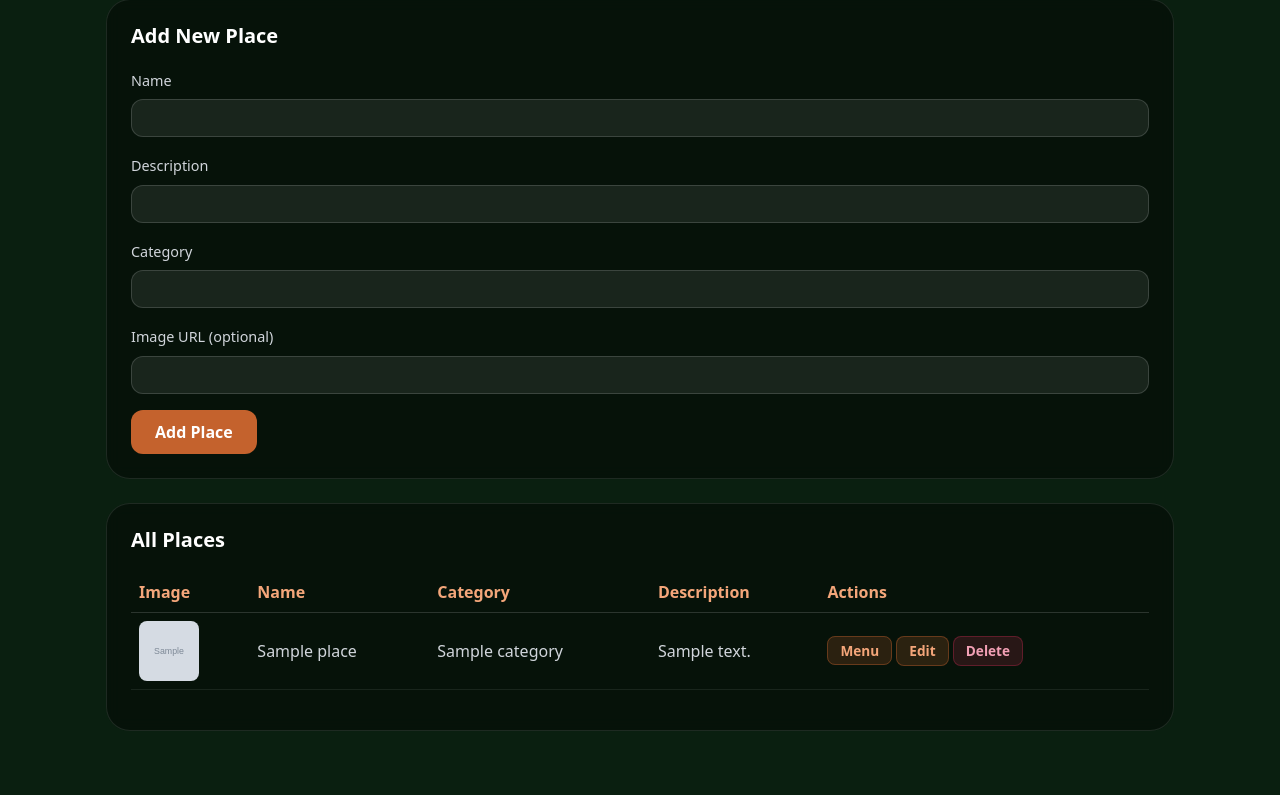
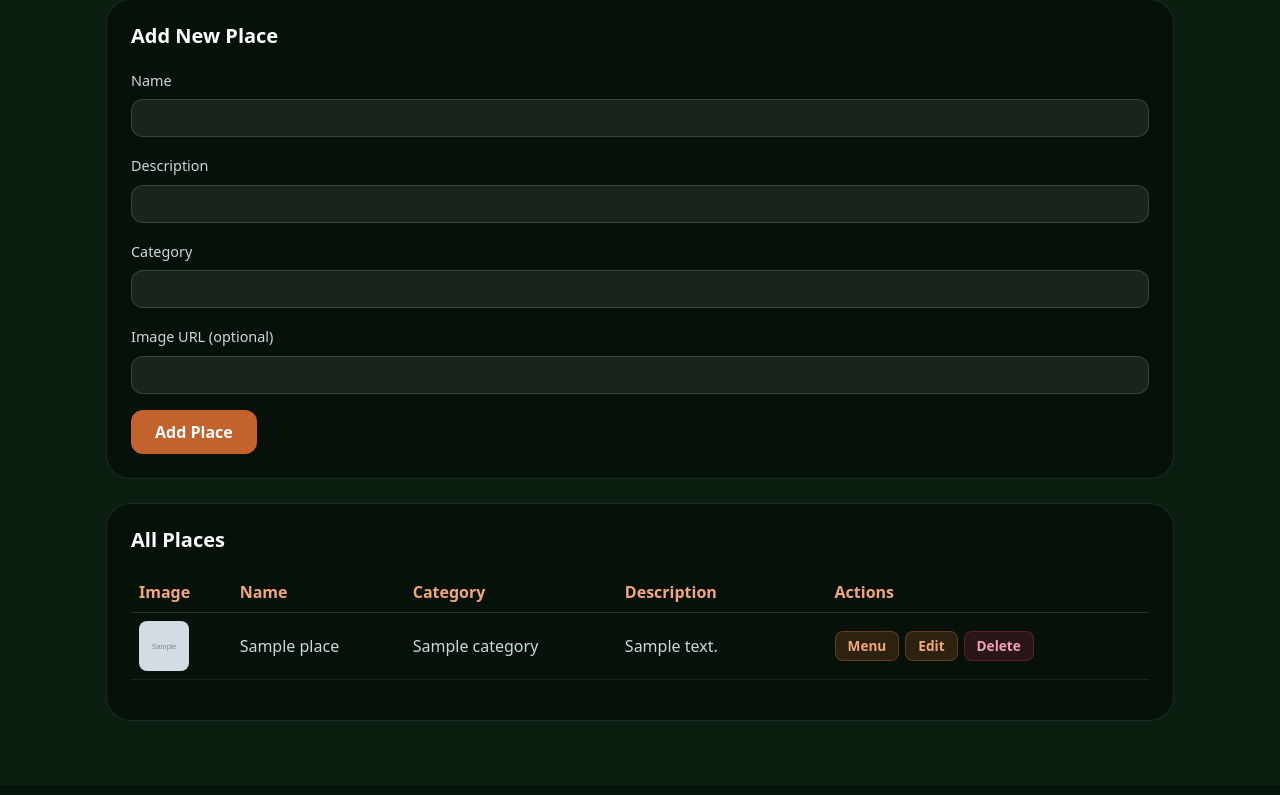
Before and after one commit to campus-cravings-org/campus-cravings, a Python web app: template app/templates/admin_places.html in a window 1280 px wide. Shown: the part 185-980 px from the top of the page. After the commit the page ends 906 px from the top, so only its background shows below. Run offline with Jinja, Linux system fonts and the light colour scheme; the template is opened without the code that fills it: most values are stand-ins (such as "Sample title", 1, 10 or a date in 2020); grey boxes marked "Sample" are stand-in pictures; some libraries are stand-ins or nearby versions.

Commit message:
mobile formatting for admin manage places page

```diff
--- a/app/templates/admin_places.html
+++ b/app/templates/admin_places.html
@@ -126,6 +126,59 @@ body {
     background: rgba(179, 40, 74, 0.4);
 }
 
+/* ── Mobile table fixes ── */
+.table-responsive {
+    border-radius: 12px;
+    overflow-x: auto;
+    -webkit-overflow-scrolling: touch;
+}
+
+.action-btns {
+    display: flex;
+    flex-wrap: wrap;
+    gap: 6px;
+    align-items: center;
+}
+
+.table tbody td {
+    white-space: nowrap;
+}
+
+/* Description can wrap — only column allowed to break */
+.td-description {
+    white-space: normal;
+    min-width: 140px;
+    max-width: 200px;
+}
+
+/* Keep action column from shrinking too small */
+.td-actions {
+    min-width: 170px;
+}
+
+@media (max-width: 767px) {
+    .admin-page {
+        padding: 80px 12px 30px;
+    }
+
+    .admin-card {
+        padding: 16px;
+    }
+
+    /* Stack add-form fields full width on mobile */
+    .admin-card .btn-add {
+        width: 100%;
+        text-align: center;
+    }
+
+    /* Tighten button sizes on small screens */
+    .btn-edit,
+    .btn-delete {
+        font-size: 0.8rem;
+        padding: 4px 10px;
+    }
+}
+
 .modal-content {
     background: #0F2D1A;
     border: 1px solid rgba(255,255,255,0.15);
@@ -203,36 +256,47 @@ body {
 
     <div class="admin-card">
         <h5>All Places</h5>
-        <table class="table table-hover mt-3">
+        <div class="table-responsive mt-3">
+            <table class="table table-hover">
                 <thead>
                     <tr>
                         <th>Image</th>
                         <th>Name</th>
                         <th>Category</th>
-                    <th>Description</th>
-                    <th>Actions</th>
+                        <!-- Hidden on mobile — too wide -->
+                        <th class="d-none d-md-table-cell">Description</th>
+                        <th class="td-actions">Actions</th>
                     </tr>
                 </thead>
                 <tbody>
                     {% for place in places %}
                     <tr>
                         <td>
-                        <img src="{{ place.image_url if place.image_url else 'https://encrypted-tbn0.gstatic.com/images?q=tbn:ANd9GcT27gTKHqKhHk3i-EiarE5Q9IND_awvKaKjxw&s' }}" alt="{{ place.name }}" style="width: 60px; height: 60px; object-fit: cover; border-radius: 8px;">
+                            <img src="{{ place.image_url if place.image_url else 'https://encrypted-tbn0.gstatic.com/images?q=tbn:ANd9GcT27gTKHqKhHk3i-EiarE5Q9IND_awvKaKjxw&s' }}"
+                                alt="{{ place.name }}"
+                                style="width: 50px; height: 50px; object-fit: cover; border-radius: 8px; flex-shrink: 0;">
                         </td>
                         <td>{{ place.name }}</td>
                         <td>{{ place.category }}</td>
-                    <td>{{ place.description }}</td>
-                    <td>
-                        <a href="/admin/places/{{ place.id }}/menu" class="btn-edit" style="text-decoration:none;">Menu</a>
-                        <button class="btn-edit" data-bs-toggle="modal" data-bs-target="#editModal{{ place.id }}">Edit</button>
-                        <form method="post" action="/admin/places/delete/{{ place.id }}" style="display:inline;">
-                            <button type="submit" class="btn-delete" onclick="return confirm('Delete this place?')">Delete</button>
+                        <!-- Hidden on mobile -->
+                        <td class="td-description d-none d-md-table-cell">{{ place.description }}</td>
+                        <td class="td-actions">
+                            <div class="action-btns">
+                                <a href="/admin/places/{{ place.id }}/menu" class="btn-edit"
+                                    style="text-decoration:none;">Menu</a>
+                                <button class="btn-edit" data-bs-toggle="modal"
+                                    data-bs-target="#editModal{{ place.id }}">Edit</button>
+                                <form method="post" action="/admin/places/delete/{{ place.id }}">
+                                    <button type="submit" class="btn-delete"
+                                        onclick="return confirm('Delete this place?')">Delete</button>
                                 </form>
+                            </div>
                         </td>
                     </tr>
                     {% endfor %}
                 </tbody>
             </table>
+        </div>
     </div>
 </div>
 
```
Lines whose indentation alone changed are shown as unchanged.
